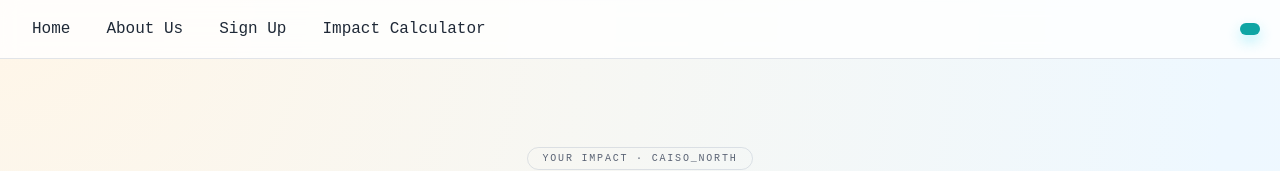
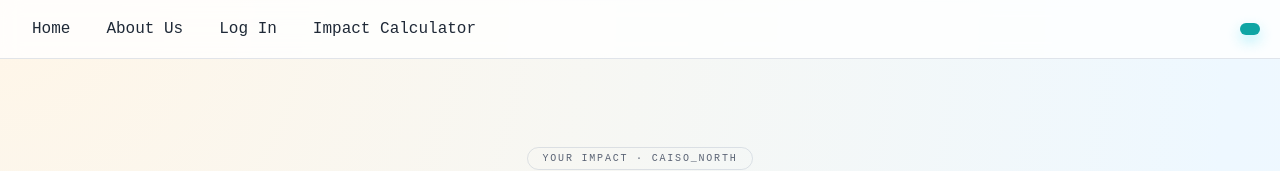
Before and after one commit to ashrthms/SummitHack-2026-Frontend, a React (Create React App) app in the folder appName/frontend/: page /impact-calculator in a window 1280 px wide. Shown: the top 171 px of the page. Built offline with nearby package versions, Linux system fonts and the light colour scheme; no server answers.

Commit message:
rename sign up to login

```diff
--- a/appName/frontend/src/App.js
+++ b/appName/frontend/src/App.js
@@ -35,7 +35,7 @@ export default function App() {
       <nav>
         <Link to="/" >Home</Link>
         <Link to="/about" >About Us</Link>
-        <Link to="/sign-up" >Sign Up</Link>
+        <Link to="/log-in" >Log In</Link>
         <Link to="/impact-calculator" >Impact Calculator</Link>
         <div className="spacer" />
         <button className="theme-toggle" onClick={() => setTheme((t) => (t === "dark" ? "light" : "dark"))} />
@@ -44,7 +44,7 @@ export default function App() {
       <Routes>
         <Route path="/" element={<Home />} />
         <Route path="/about" element={<About />} />
-        <Route path="/sign-up" element={<SignUp />} />
+        <Route path="/log-in" element={<SignUp />} />
         <Route path="/impact-calculator" element={<ImpactCalculator />} />
       </Routes>
 
```
Also changed, not shown: 1 other file (tests, documents, lock files or other folders).
